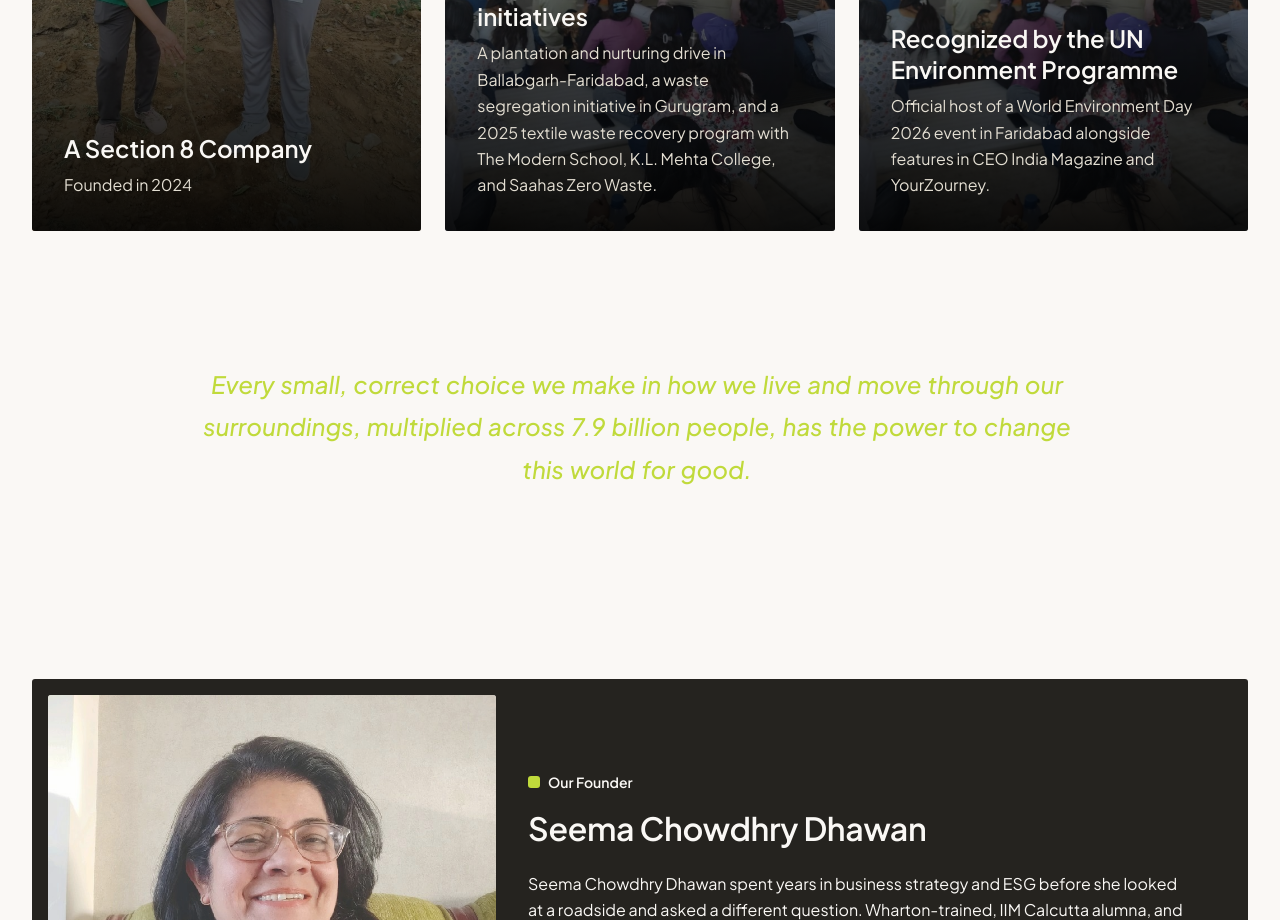
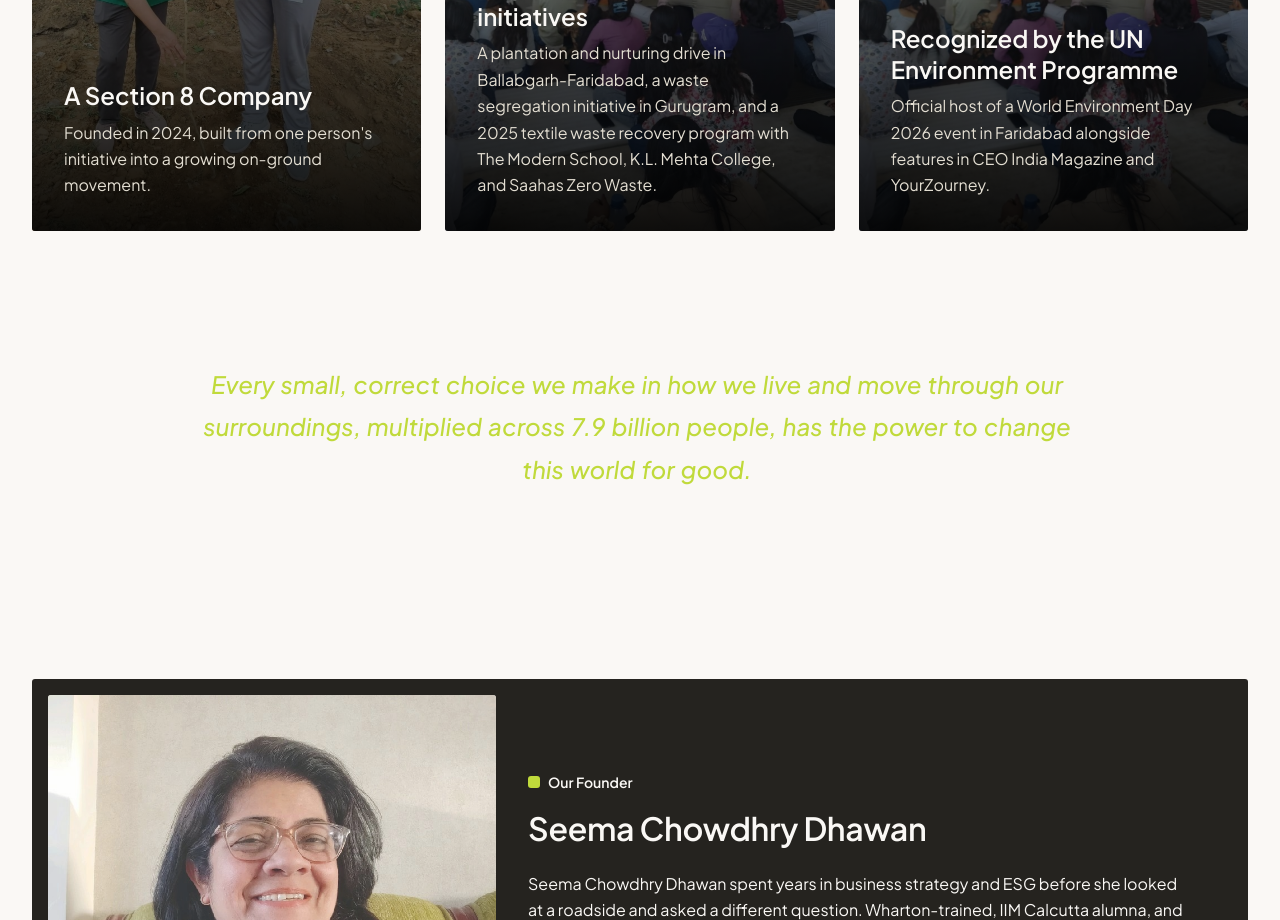
Before and after one commit to AnshKapila/TheRoadsides, a Next.js app: page / in a window 1280 px wide. Shown: the part 1120-2040 px from the top of the page. Built offline with nearby package versions, Linux system fonts and the light colour scheme.

Commit message:
Add description back to Section 8 Company card

```diff
--- a/src/app/page.tsx
+++ b/src/app/page.tsx
@@ -63,7 +63,7 @@ export default function Home() {
                 <div className="absolute inset-0 bg-gradient-to-t from-black/90 via-black/40 to-transparent" />
                 <div className="relative z-10">
                   <div className="text-[24px] font-semibold text-[var(--paper)] leading-[1.3] mb-[8px]">A Section 8 Company</div>
-                  <div className="text-[var(--line)] text-[16px] leading-[1.65]">Founded in 2024</div>
+                  <div className="text-[var(--line)] text-[16px] leading-[1.65]">Founded in 2024, built from one person's initiative into a growing on-ground movement.</div>
                 </div>
               </div>
             </MotionBlurReveal>
```
